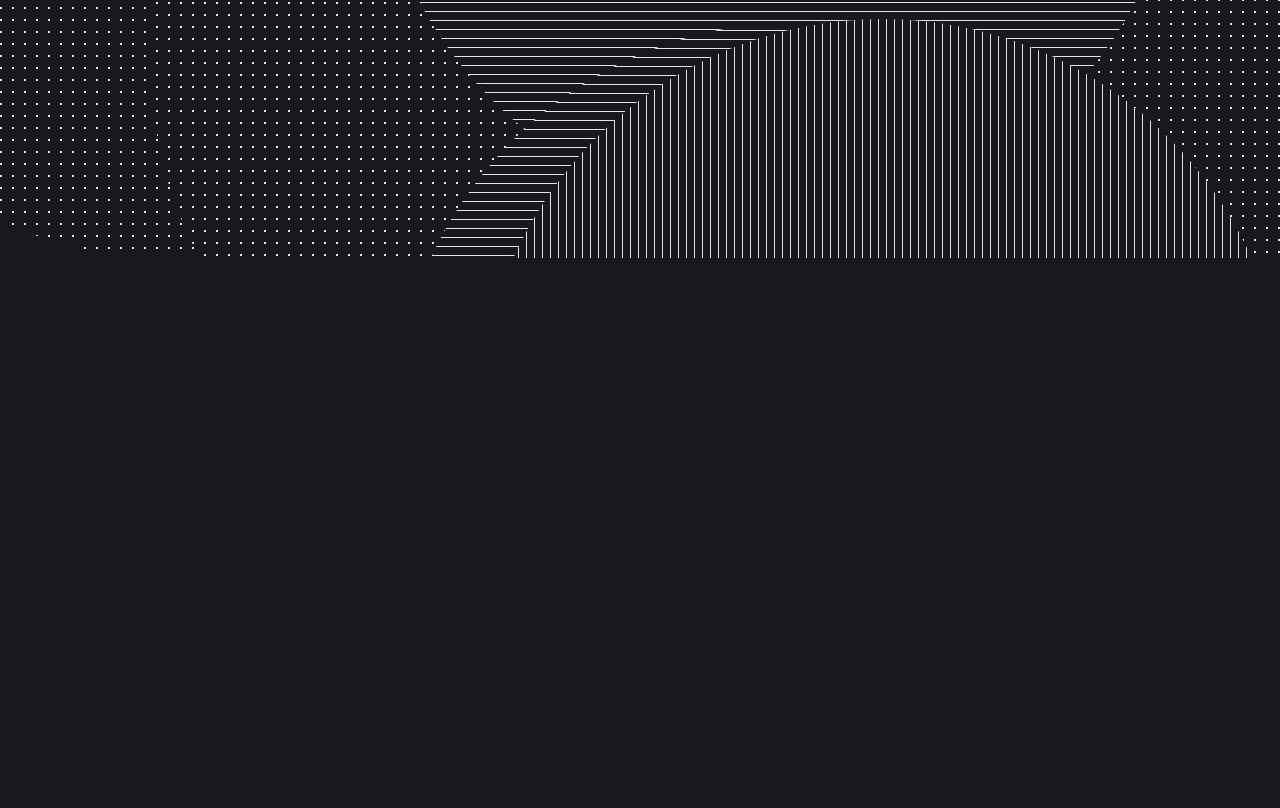
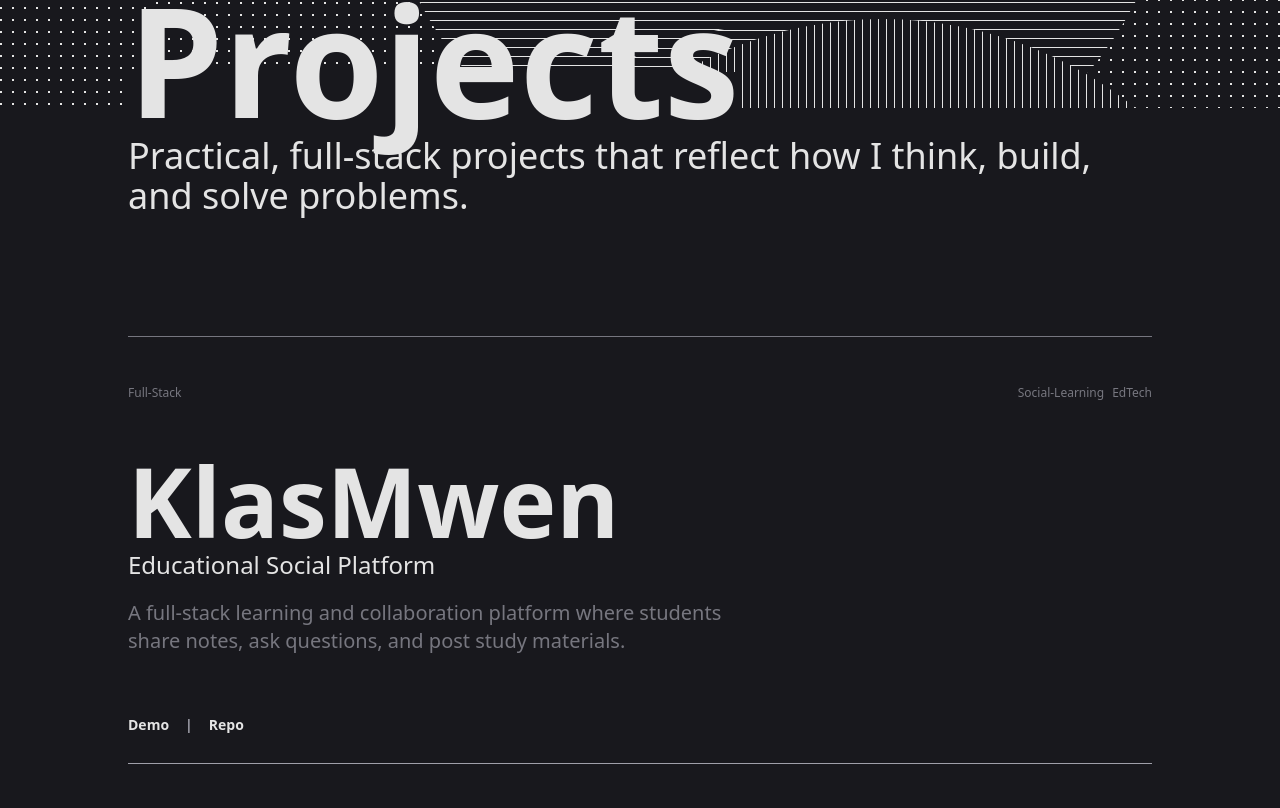
Before and after one commit to Pdave-dcn/portfolio, a Next.js app: page /projects in a window 1280 px wide. Shown: the part 312-1120 px from the top of the page. Before the commit the page ends 972 px from the top, so only its background shows below. Built offline with nearby package versions, Linux system fonts and the light colour scheme.

Commit message:
feat: implement ProjectPage with HeroSection and ProjectSection components, enhance PageWrapper for dynamic background, and add ProjectCard for project display

```diff
--- a/app/projects/page.tsx
+++ b/app/projects/page.tsx
@@ -1,7 +1,19 @@
+import HeroSection from "@/components/sections/projectPage/HeroSection";
+import ProjectSection from "@/components/sections/projectPage/ProjectSection";
+import Link from "next/link";
+
 const ProjectPage = () => {
   return (
-    <div className="w-full h-screen items-center justify-center">
-      <h1 className="text-4xl">Project page</h1>
+    <div>
+      <div className="mb-28">
+        <HeroSection />
+        <ProjectSection />
+      </div>
+
+      <div className="flex gap-4 mb-10 text-xs">
+        <Link href="/">Home</Link>
+        <Link href="/contact">Contact</Link>
+      </div>
     </div>
   );
 };
--- a/components/layout/PageWrapper.tsx
+++ b/components/layout/PageWrapper.tsx
@@ -1,17 +1,34 @@
 "use client";
 
+import { memo, useMemo } from "react";
 import BackgroundShapes from "../background/BackgroundShapes";
 import { Navbar } from "../navigation/Navbar";
+import { usePathname } from "next/navigation";
+import { cn } from "@/lib/utils";
 
-export function PageWrapper({ children }: { children: React.ReactNode }) {
+export const PageWrapper = memo(
+  ({ children }: { children: React.ReactNode }) => {
+    const pathname = usePathname();
+    const isOtherPage = pathname === "/projects" || pathname === "/contact";
+
+    const backgroundHeightClass = useMemo(
+      () => (isOtherPage ? "h-[300px] md:h-[420px]" : "h-[400px] md:h-[570px]"),
+      [isOtherPage]
+    );
+
     return (
       <div className="relative w-full flex flex-col items-center">
         {/* Full-width background */}
-      <div className="absolute overflow-hidden top-0 left-0 -z-10 w-full h-[400px] md:h-[570px] bg-background">
+        <div
+          className={cn(
+            "absolute overflow-hidden top-0 left-0 -z-10 w-full bg-background",
+            backgroundHeightClass
+          )}
+        >
           <BackgroundShapes />
         </div>
 
-      {/* Main content constrained to 80% width */}
+        {/* Main content constrained */}
         <div className="w-[95%] lg:w-[80%] mt-10 md:mt-20">
           <Navbar />
           {children}
@@ -19,3 +36,6 @@ export function PageWrapper({ children }: { children: React.ReactNode }) {
       </div>
     );
   }
+);
+
+PageWrapper.displayName = "PageWrapper";
--- a/components/sections/homepage/SkillsSection.tsx
+++ b/components/sections/homepage/SkillsSection.tsx
@@ -85,7 +85,7 @@ const SkillsSection = memo(() => {
       </div>
 
       <div className="md:-mt-10">
-        <Divider />
+        <Divider thick />
       </div>
     </div>
   );
--- /dev/null
+++ b/components/sections/projectPage/HeroSection.tsx
@@ -0,0 +1,24 @@
+import { Divider } from "@/components/ui/divider";
+import { highlights, typography } from "@/lib/design-tokens";
+import { HERO_DATA } from "@/lib/project-page-data";
+
+const HeroSection = () => {
+  return (
+    <div className="mt-35 md:mt-40 lg:mt-35 flex flex-col gap-20 md:gap-30">
+      <div>
+        <h1 className={`${typography.hero} ${highlights.textHighlight}`}>
+          {HERO_DATA.title}
+        </h1>
+        <p
+          className={`text-pretty mt-2 md:mt-2.5 lg:mt-3 ${typography.tagline}`}
+        >
+          {HERO_DATA.tagline}
+        </p>
+      </div>
+
+      <Divider muted />
+    </div>
+  );
+};
+
+export default HeroSection;
--- /dev/null
+++ b/components/sections/projectPage/ProjectCard.tsx
@@ -0,0 +1,106 @@
+import { memo } from "react";
+import Link from "next/link";
+import { typography } from "@/lib/design-tokens";
+import { Project } from "@/lib/project-page-data";
+import { cn } from "@/lib/utils";
+
+interface ProjectCardProps {
+  project: Project;
+  className?: string;
+}
+
+export const ProjectCard = memo(({ project, className }: ProjectCardProps) => {
+  const { type, tags, name, subtitle, description, links } = project;
+
+  return (
+    <article
+      className={cn("w-full", className)}
+      aria-labelledby={`project-${project.id}-title`}
+    >
+      <div className="border-b border-muted-foreground flex flex-col gap-15 py-5 mt-3 md:py-7 md:mt-4.5 lg:mt-5">
+        {/* Project Type & Tags */}
+        <div className="w-full flex justify-between items-center text-xs text-muted-foreground opacity-70">
+          <span aria-label="Project type">{type}</span>
+          <div className="flex gap-2" role="list" aria-label="Project tags">
+            {tags.map((tag) => (
+              <span key={tag} role="listitem">
+                {tag}
+              </span>
+            ))}
+          </div>
+        </div>
+
+        {/* Project Title & Description */}
+        <div className="flex flex-col gap-4.5">
+          <div className="flex flex-col gap-1 lg:gap-2">
+            <h2
+              id={`project-${project.id}-title`}
+              className={typography.heading}
+            >
+              {name}
+            </h2>
+            <p className={cn(typography.bodyLarge, "md:text-2xl text-pretty")}>
+              {subtitle}
+            </p>
+          </div>
+
+          <p
+            className={cn(
+              typography.body,
+              "text-muted-foreground opacity-70 text-pretty lg:w-[60%]"
+            )}
+          >
+            {description}
+          </p>
+        </div>
+
+        {/* Project Links */}
+        <nav aria-label={`Links for ${name}`}>
+          <div className="text-sm font-semibold">
+            <ul className="flex gap-4 items-center list-none">
+              <li>
+                <Link
+                  href={links.demo}
+                  className="hover:text-foreground/80 focus:outline-none focus:ring-2 focus:ring-foreground focus:ring-offset-2 focus:ring-offset-background rounded-sm transition-colors"
+                  target={links.demo.startsWith("http") ? "_blank" : undefined}
+                  rel={
+                    links.demo.startsWith("http")
+                      ? "noopener noreferrer"
+                      : undefined
+                  }
+                  aria-label={`View demo of ${name}${
+                    links.demo.startsWith("http") ? " (opens in new tab)" : ""
+                  }`}
+                >
+                  Demo
+                </Link>
+              </li>
+              <li aria-hidden>
+                <span className="text-muted-foreground">|</span>
+              </li>
+              <li>
+                <Link
+                  href={links.repo}
+                  className="hover:text-foreground/80 focus:outline-none focus:ring-2 focus:ring-foreground focus:ring-offset-2 focus:ring-offset-background rounded-sm transition-colors"
+                  target={links.repo.startsWith("http") ? "_blank" : undefined}
+                  rel={
+                    links.repo.startsWith("http")
+                      ? "noopener noreferrer"
+                      : undefined
+                  }
+                  aria-label={`View repository of ${name}${
+                    links.repo.startsWith("http") ? " (opens in new tab)" : ""
+                  }`}
+                >
+                  Repo
+                </Link>
+              </li>
+            </ul>
+          </div>
+        </nav>
+      </div>
+    </article>
+  );
+});
+
+ProjectCard.displayName = "ProjectCard";
--- /dev/null
+++ b/components/sections/projectPage/ProjectSection.tsx
@@ -0,0 +1,22 @@
+import { ProjectCard } from "@/components/sections/projectPage/ProjectCard";
+import { PROJECTS } from "@/lib/project-page-data";
+import { memo, useMemo } from "react";
+
+const ProjectSection = memo(() => {
+  const displayedProjects = useMemo(
+    () => PROJECTS.filter((project) => project.featured),
+    []
+  );
+
+  return (
+    <div>
+      {displayedProjects.map((project) => (
+        <ProjectCard key={project.id} project={project} />
+      ))}
+    </div>
+  );
+});
+
+ProjectSection.displayName = "ProjectSection";
+
+export default ProjectSection;
--- a/components/ui/divider.tsx
+++ b/components/ui/divider.tsx
@@ -1,3 +1,13 @@
-export const Divider = ({ thick = false }: { thick?: boolean }) => (
-  <div className={`${thick ? "h-[5px]" : "h-px"} bg-foreground`} />
+export const Divider = ({
+  thick = false,
+  muted = false,
+}: {
+  thick?: boolean;
+  muted?: boolean;
+}) => (
+  <div
+    className={`${thick ? "h-[5px]" : "h-px"} ${
+      muted ? "bg-muted-foreground opacity-70" : "bg-foreground"
+    }`}
+  />
 );
--- /dev/null
+++ b/lib/project-page-data.ts
@@ -0,0 +1,66 @@
+export const HERO_DATA = {
+  title: "Projects",
+  tagline:
+    "Practical, full-stack projects that reflect how I think, build, and solve problems.",
+} as const;
+
+export type ProjectType = "Full-Stack" | "Frontend" | "Backend" | "Mobile";
+
+export interface Project {
+  id: string;
+  type: ProjectType;
+  tags: string[];
+  name: string;
+  subtitle: string;
+  description: string;
+  links: {
+    demo: string;
+    repo: string;
+  };
+  featured: boolean;
+}
+
+export const PROJECTS: readonly Project[] = [
+  {
+    id: "klasmwen",
+    type: "Full-Stack",
+    tags: ["Social-Learning", "EdTech"],
+    name: "KlasMwen",
+    subtitle: "Educational Social Platform",
+    description:
+      "A full-stack learning and collaboration platform where students share notes, ask questions, and post study materials.",
+    links: {
+      demo: "https://klasmwen.netlify.app/",
+      repo: "https://github.com/Pdave-dcn/KlasMwen",
+    },
+    featured: true,
+  },
+  {
+    id: "Waldo",
+    type: "Full-Stack",
+    tags: ["interactive-web-game", "photo-tagging"],
+    name: "Where's Waldo?",
+    subtitle: "Photo Tagging Game",
+    description:
+      "An interactive Where’s Waldo-style game where players find characters and submit times to a global leaderboard.",
+    links: {
+      demo: "#https://whereiswaldoonline.netlify.app/",
+      repo: "https://github.com/Pdave-dcn/where-is-waldo",
+    },
+    featured: true,
+  },
+  {
+    id: "TextNode",
+    type: "Full-Stack",
+    tags: ["blog-platform", "content-management"],
+    name: "TextNode",
+    subtitle: "Blogging Platform with Owner Dashboard",
+    description:
+      "A full-stack blog split into a public reader site for visitors and a private editor dashboard for the blog owner to manage posts, drafts, and content.",
+    links: {
+      demo: "https://textnode-editor.netlify.app/",
+      repo: "https://github.com/Pdave-dcn/Fullstack-blog-project",
+    },
+    featured: true,
+  },
+] as const;
```
Lines whose indentation alone changed are shown as unchanged.
